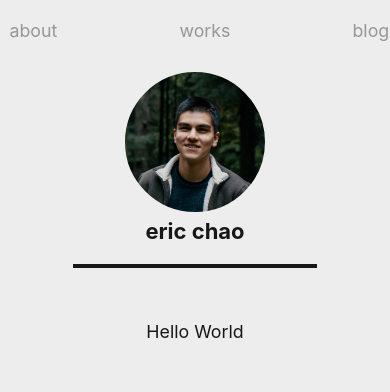
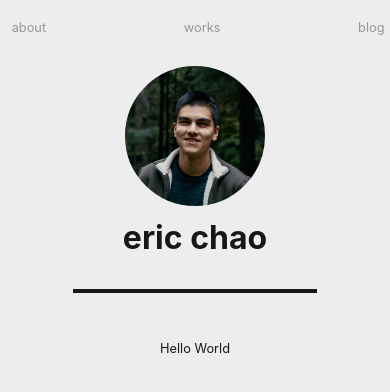
Before and after one commit to ericjardon/jarch, a React (Create React App) app: page /home in a window 390 px wide. Shown: the top 392 px of the page. Built offline with nearby package versions, Linux system fonts and the light colour scheme.

Commit message:
move font sizes around

```diff
--- a/src/App.css
+++ b/src/App.css
@@ -39,7 +39,7 @@ a:active {
   flex-direction: column;
   align-items: center;
   justify-content: center;
-  font-size: calc(10px + 2vmin);
+  font-size: calc(5px + 2vmin);
   color: var(--color-black);
 }
 
@@ -53,8 +53,8 @@ a:active {
 .title {
   color: var(--color-grey);
   font-weight:bold;
-  font-size: 22px;
-  margin: 0;
+  font-size: 32px;
+  margin-top: 6px;
 }
 
 
@@ -151,7 +151,5 @@ a.nav-link::before {
 /*=============RESPONSIVE============*/
 
 @media only screen and (max-width: 768px) {
-  .main-container {
-    width: 100%;
-  }
+
 }
```
Also changed, not shown: TODOS.txt.
